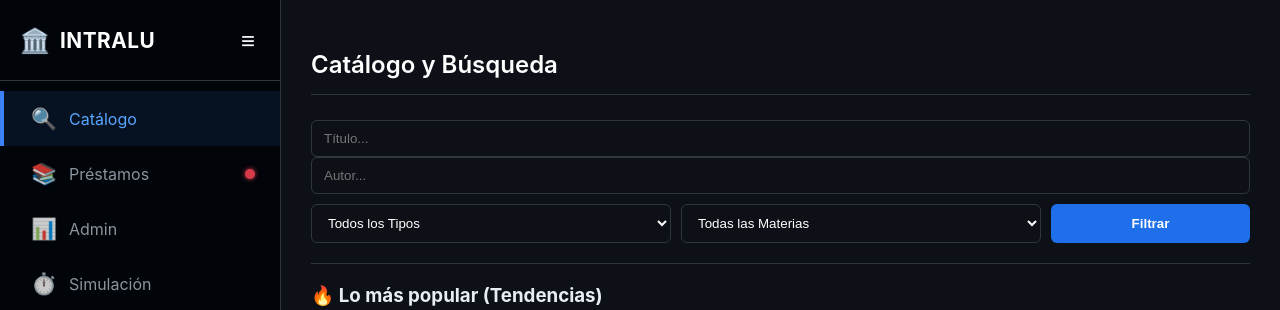
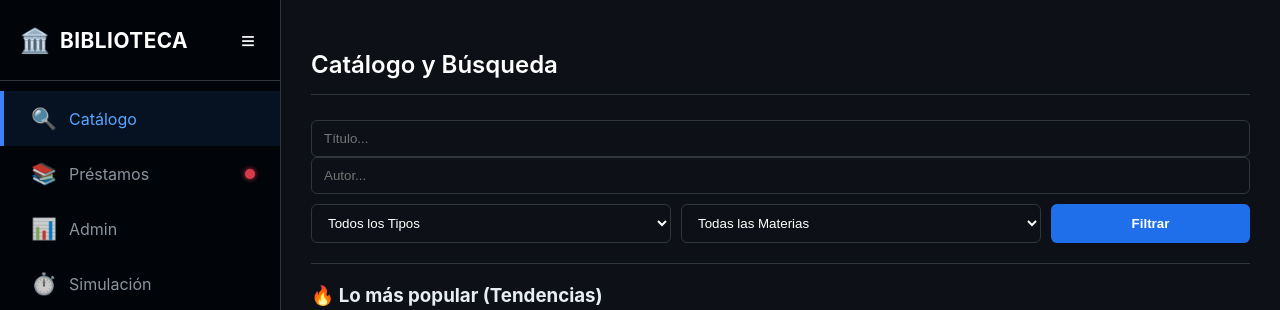
Before and after one commit to hervertJ/UNI_POO_Proyecto_De_Biblioteca, a Flask app: page / in a window 1280 px wide. Shown: the top 310 px of the page. Run offline with Flask 3, Linux system fonts and the light colour scheme; the visitor is signed in with stand-in values (Sample User, id 1); grey boxes labelled with a size stand in for pictures from a placeholder-image service; some libraries are stand-ins or nearby versions.

Commit message:
feat: chage INTRALU title

```diff
--- a/templates/index.html
+++ b/templates/index.html
@@ -2,7 +2,7 @@
 <html lang="es">
 <head>
   <meta charset="UTF-8">
-  <title>Intralu | Dashboard</title>
+  <title>Biblioteca | Dashboard</title>
   <link rel="stylesheet" href="{{ url_for('static', filename='style.css') }}">
 </head>
 <body>
@@ -13,7 +13,7 @@
     <nav class="sidebar" id="mainSidebar">
       <div class="sidebar-header">
         <span class="brand-icon">🏛️</span>
-        <span class="brand-title">INTRALU</span>
+        <span class="brand-title">Biblioteca</span>
         <span class="menu-icon" id="sidebarToggle">≡</span>
       </div>
 
```
